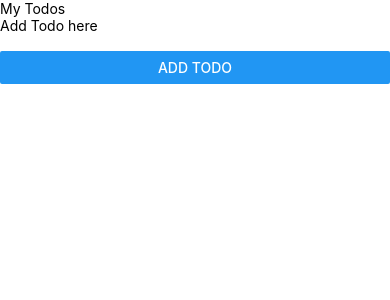
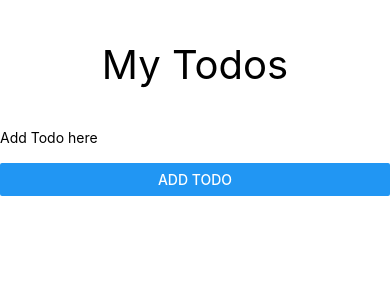
Before and after one commit to Xiaoping-Li/myTodo-react-native, a React Native app in the folder myTodo/: screen / in a window 390 px wide. Shown: the top 300 px of the page. Built offline with nearby package versions, Linux system fonts and the light colour scheme.

Commit message:
Modify style of my todo

```diff
--- a/myTodo/App.js
+++ b/myTodo/App.js
@@ -1,14 +1,26 @@
 import React from 'react';
-import { Text, View } from 'react-native';
+import { Text, View, StyleSheet } from 'react-native';
 import TodoList from './components/TodoList';
 
 export default class App extends React.Component {
   render() {
     return (
-      <View>
-        <Text>My Todos</Text>
+      <View style={styles.container}>
+        <Text style={styles.title}>My Todos</Text>
         <TodoList />
       </View>
     );
   }
 }
+
+const styles = StyleSheet.create({
+  container: {
+    flex: 1,
+    paddingTop: 40,
+  },
+  title: {
+    fontSize: 40,
+    marginBottom: 40,
+    textAlign: 'center',
+  }
+});
```
